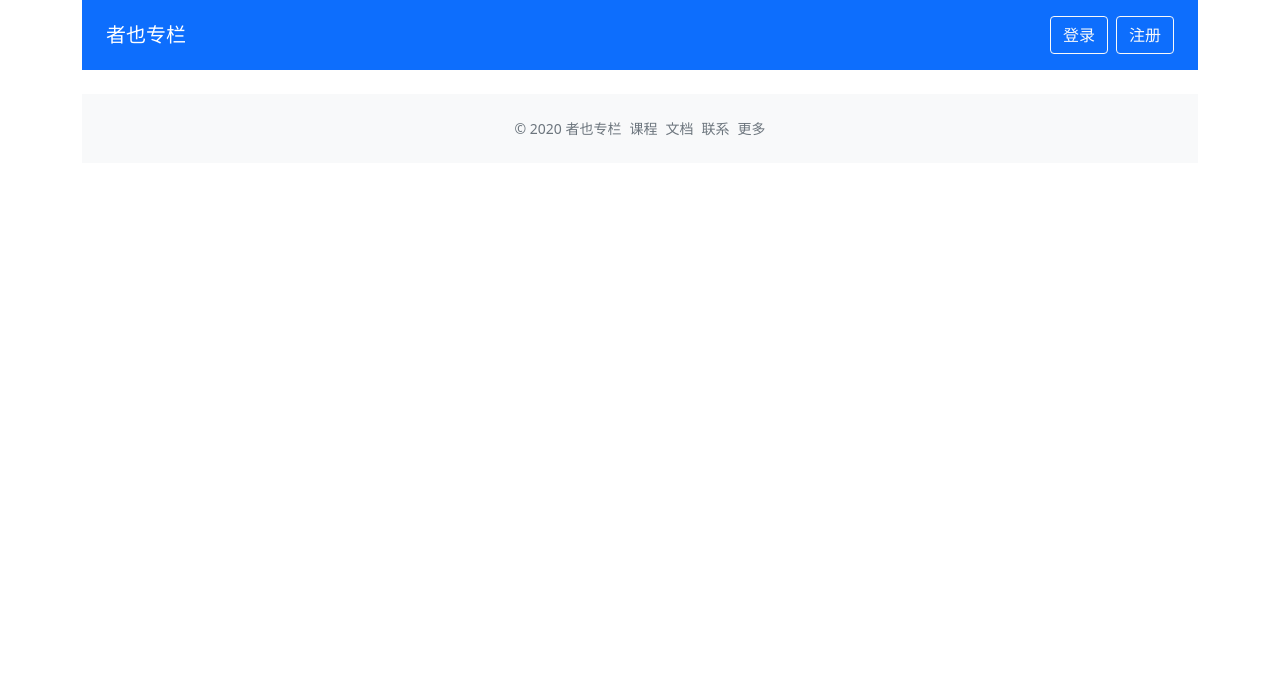
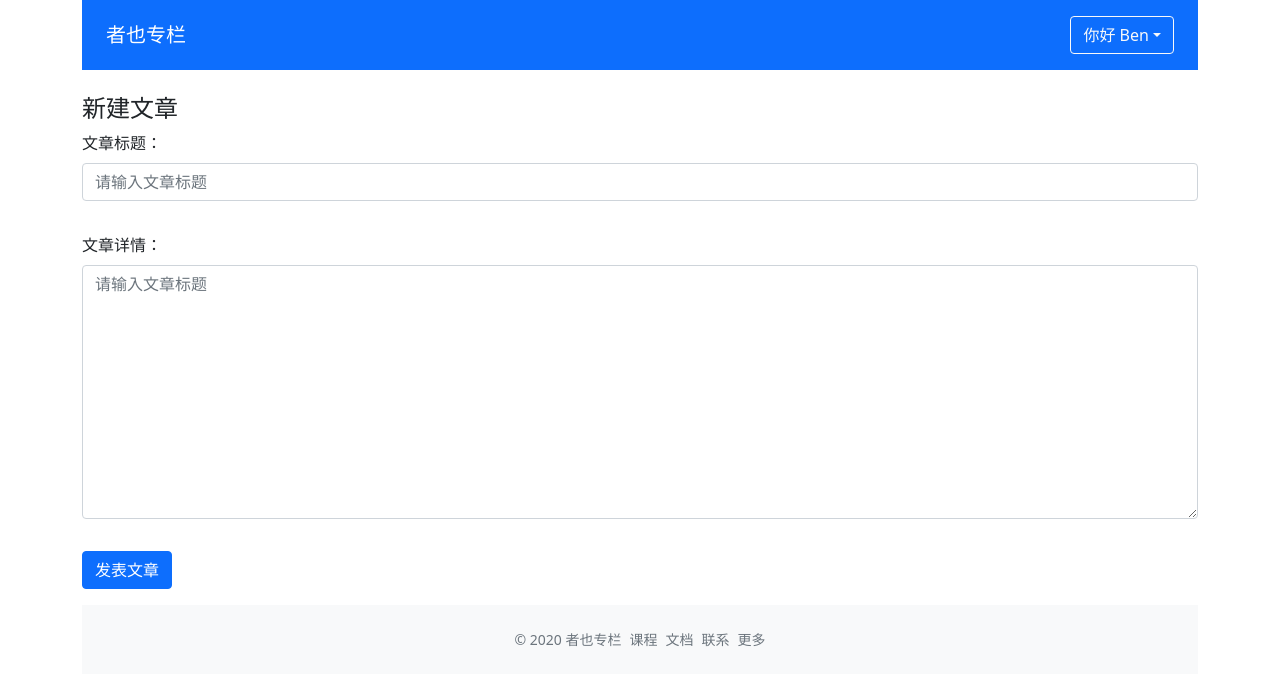
Before and after one commit to 491705986/zheye, a Vue app: page /create in a window 1280 px wide. Shown: the top 686 px of the page. Built offline with nearby package versions, Linux system fonts and the light colour scheme.

Commit message:
feat: 新建文章页面

```diff
--- a/src/components/GlobalHeader.vue
+++ b/src/components/GlobalHeader.vue
@@ -15,7 +15,9 @@
       <li class="list-inline-item">
         <DropDown :title="`你好 ${user.name}`">
           <DropDownItem>
-            <a href="#" class="dropdown-item">新建文章</a>
+            <router-link to="/create" class="dropdown-item">
+              新建文章
+            </router-link>
           </DropDownItem>
           <DropDownItem disabled>
             <a href="#" class="dropdown-item">编辑资料</a>
--- a/src/components/PostList.vue
+++ b/src/components/PostList.vue
@@ -33,10 +33,10 @@
   title: string;
   excerpt?: string;
   content?: string;
-  image?: ImageProps | string;
+  image?: string;
   createdAt?: string;
   column: string;
-  author?: string | UserProps;
+  author?: string;
   isHTML?: boolean;
 }
 export default defineComponent({
--- a/src/components/ValidateInput.vue
+++ b/src/components/ValidateInput.vue
@@ -1,6 +1,16 @@
 <template>
   <div class="validate-input-container pb-3">
     <input
+      v-if="tag !== 'textarea'"
+      class="form-control"
+      :class="{ 'is-invalid': inputRef.error }"
+      :value="inputRef.val"
+      @blur="validateInput"
+      @input="updateValue"
+      v-bind="$attrs"
+    />
+    <textarea
+      v-else
       class="form-control"
       :class="{ 'is-invalid': inputRef.error }"
       :value="inputRef.val"
@@ -26,12 +36,17 @@
 }
 
 export type RulesProp = RuleProp[];
+export type TagType = 'input' | 'textarea';
 
 export default defineComponent({
   name: 'ValidateInput',
   props: {
     rules: Array as PropType<RulesProp>,
-    modelValue: String
+    modelValue: String,
+    tag: {
+      type: String as PropType<TagType>,
+      default: 'input'
+    }
   },
   inheritAttrs: false,
   setup(props, context) {
--- a/src/router/index.ts
+++ b/src/router/index.ts
@@ -2,6 +2,7 @@
 import Home from '@/views/Home.vue';
 import Login from '@/views/Login.vue';
 import ColumnDetail from '@/views/ColumnDetail.vue';
+import CreatePost from '@/views/CreatePost.vue';
 
 const routerHistory = createWebHistory();
 const router = createRouter({
@@ -9,7 +10,8 @@
   routes: [
     { path: '/', name: 'home', component: Home },
     { path: '/login', name: 'login', component: Login },
-    { path: '/column/:id', name: 'column', component: ColumnDetail }
+    { path: '/column/:id', name: 'column', component: ColumnDetail },
+    { path: '/create', name: 'create', component: CreatePost }
   ]
 });
 
--- a/src/store/index.ts
+++ b/src/store/index.ts
@@ -1,11 +1,28 @@
 import { createStore, createLogger } from 'vuex';
-import { testPosts, testData, ColumnProps, PostProps } from '@/testData';
+import { testPosts, testData } from '@/testData';
 
 interface UserProps {
   isLogin: boolean;
   name?: string;
   id?: number;
+  columnId?: number;
 }
+
+export interface ColumnProps {
+  id: number;
+  title: string;
+  avatar?: string;
+  description: string;
+}
+export interface PostProps {
+  id: number;
+  title: string;
+  content: string;
+  image?: string;
+  createdAt: string;
+  columnId: number;
+}
+
 export interface GlobalDataProps {
   columns: ColumnProps[];
   posts: PostProps[];
@@ -16,15 +33,19 @@
   state: {
     columns: testData,
     posts: testPosts,
-    user: { isLogin: false }
+    user: { isLogin: true, name: 'Ben', columnId: 1 }
   },
   mutations: {
     login(state) {
       state.user = {
         ...state.user,
         isLogin: true,
-        name: 'Ben'
+        name: 'Ben',
+        columnId: 1
       };
+    },
+    createPost(state, newPost) {
+      state.posts.push(newPost);
     }
   },
   getters: {
--- /dev/null
+++ b/src/views/CreatePost.vue
@@ -0,0 +1,79 @@
+<template>
+  <div class="create-post-page mb-3">
+    <h4>新建文章</h4>
+    <ValidateForm @form-submit="onFormSubmit">
+      <div class="mb-3">
+        <label class="form-label">文章标题：</label>
+        <ValidateInput
+          :rules="titleRules"
+          v-model="titleVal"
+          placeholder="请输入文章标题"
+          type="text"
+        />
+      </div>
+      <div class="mb-3">
+        <label class="form-label">文章详情：</label>
+        <ValidateInput
+          rows="10"
+          :rules="contentRules"
+          v-model="contentVal"
+          placeholder="请输入文章标题"
+          type="textarea"
+          tag="textarea"
+        />
+      </div>
+      <template #submit>
+        <button class="btn btn-primary btn-large">发表文章</button>
+      </template>
+    </ValidateForm>
+  </div>
+</template>
+
+<script lang="ts">
+import { defineComponent, ref } from 'vue';
+import { useRouter } from 'vue-router';
+import { useStore } from 'vuex';
+import { GlobalDataProps, PostProps } from '@/store';
+import ValidateForm from '@/components/ValidateForm.vue';
+import ValidateInput, { RulesProp } from '@/components/ValidateInput.vue';
+
+export default defineComponent({
+  name: 'CreatePost',
+  components: { ValidateForm, ValidateInput },
+  setup() {
+    const router = useRouter();
+    const store = useStore<GlobalDataProps>();
+    const titleVal = ref('');
+    const titleRules: RulesProp = [
+      { type: 'required', message: '文章标题不能为空' }
+    ];
+    const contentVal = ref('');
+    const contentRules: RulesProp = [
+      { type: 'required', message: '文章详情不能为空' }
+    ];
+
+    const onFormSubmit = (result: boolean) => {
+      if (result) {
+        const { columnId } = store.state.user;
+        if (!columnId) return;
+        const newPost: PostProps = {
+          id: new Date().getTime(),
+          title: titleVal.value,
+          content: contentVal.value,
+          columnId,
+          createdAt: new Date().toLocaleString()
+        };
+        store.commit('createPost', newPost);
+        router.push({ name: 'column', params: { id: columnId } });
+      }
+    };
+    return {
+      titleVal,
+      titleRules,
+      contentVal,
+      contentRules,
+      onFormSubmit
+    };
+  }
+});
+</script>
```
